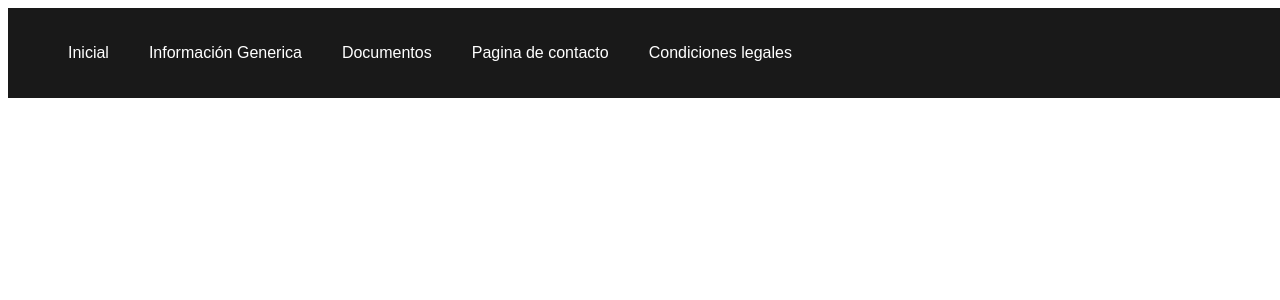
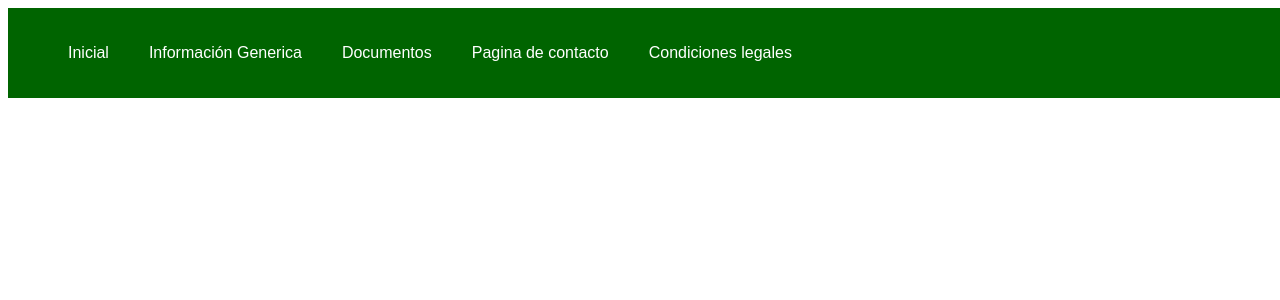
Before and after one commit to pauCanovas/practica-1-parte-3, a PHP site: page /index.php in a window 1280 px wide. Shown: the top 300 px of the page. Run offline with PHP 8.4, Linux system fonts and the light colour scheme.

Commit message:
change menu background color

```diff
--- a/style.css
+++ b/style.css
@@ -10,7 +10,7 @@ p {
   margin-bottom: 20px;
 }
 header {
-  background: rgba(0,0,0,0.9);
+  background:darkgreen;
   width: 100%;
   position: fixed;
   z-index: 100;
```
